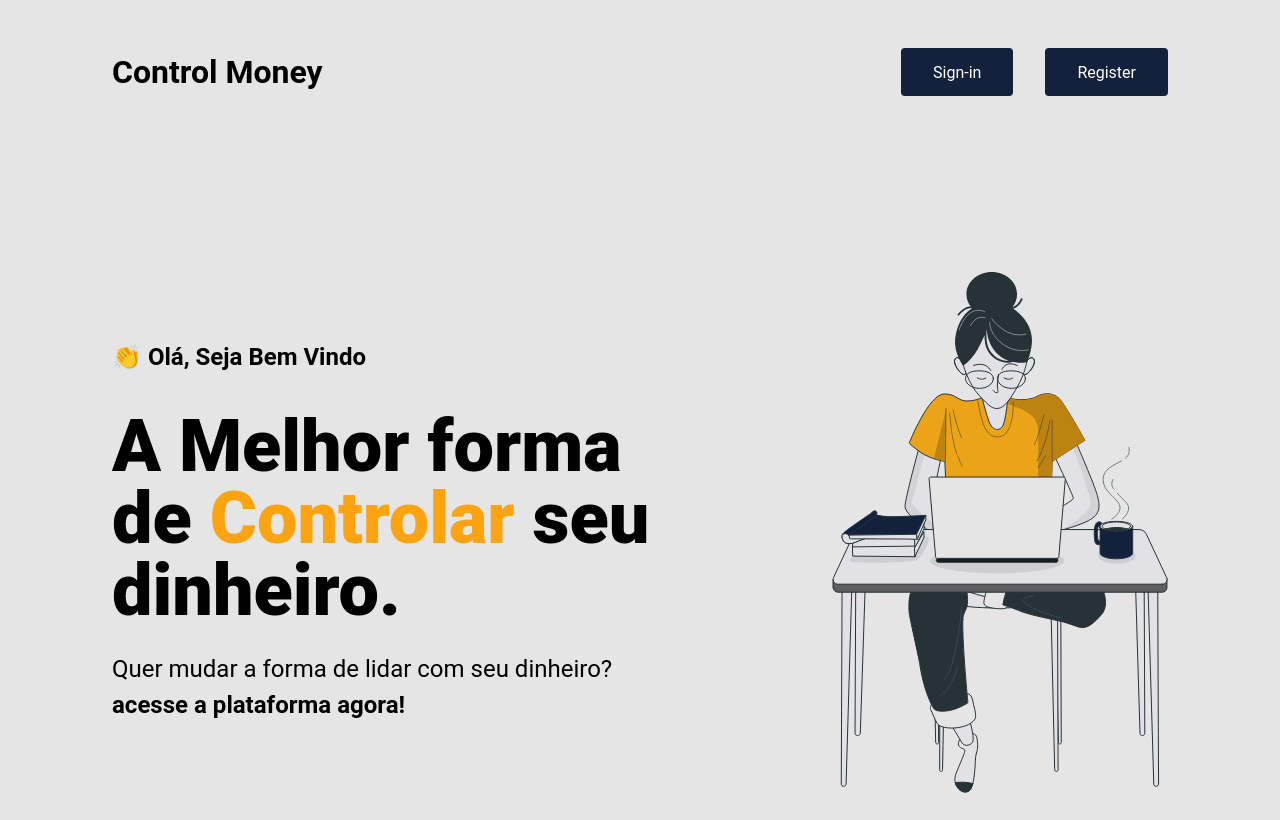
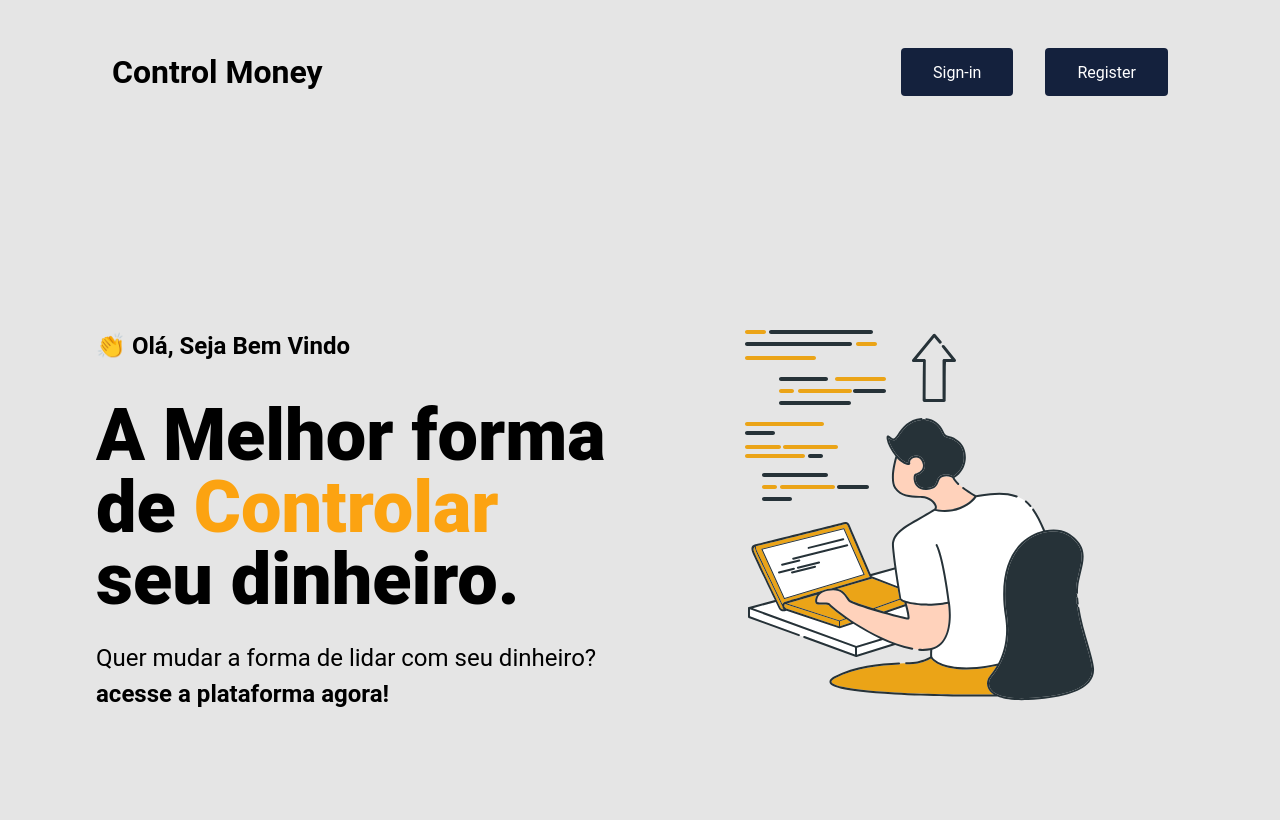
Before and after one commit to ArthurBernardoDev/Control-money, a React (Create React App) app: page / in a window 1280 px wide. Built offline with nearby package versions, Linux system fonts and the light colour scheme.

Commit message:
feat: adjust sccs and register form

```diff
--- a/src/Routes.tsx
+++ b/src/Routes.tsx
@@ -3,6 +3,7 @@ import { BrowserRouter as Router, Route, Switch } from "react-router-dom";
 import Home from "./pages/Home/Home";
 import Register from "./pages/Register/Register";
 import SignIn from "./pages/SignIn/SignIn";
+import Dashboard from "./pages/Dashboard/dashboard";
 
 const Routes: React.FC = () => {
   return (
@@ -11,6 +12,7 @@ const Routes: React.FC = () => {
         <Route path={"/"} component={Home} exact />
         <Route path={"/signin"} component={SignIn} exact />
         <Route path={"/register"} component={Register} exact />
+          <Route path={"/dashboard"} component={Dashboard} exact />
       </Switch>
     </Router>
   );
--- a/src/components/Header/Header.module.scss
+++ b/src/components/Header/Header.module.scss
@@ -1,10 +1,8 @@
 .container {
   .content {
     max-width: 1120px;
-    margin: 0 auto;
-
-    padding: 0rem 2rem 11rem;
-    margin-top: 3rem;
+    margin: 3rem auto;
+    padding: 0 2rem 5rem;
     display: flex;
     align-items: center;
     justify-content: space-between;
--- a/src/components/MainHome/MainHome.module.scss
+++ b/src/components/MainHome/MainHome.module.scss
@@ -1,7 +1,7 @@
 .contentContainer {
   max-width: 1120px;
   margin: 0 auto;
-  padding: 0 2rem;
+  padding: 0 1rem;
 
   display: flex;
   align-items: center;
--- a/src/components/MainHome/MainHome.tsx
+++ b/src/components/MainHome/MainHome.tsx
@@ -1,5 +1,5 @@
 import styles from "./MainHome.module.scss";
-import Avatar from "../../assets/avatar.svg";
+import Personal from "../../assets/36.-Personal-Growth.svg";
 
 const HomePage: React.FC = () => {
   return (
@@ -16,7 +16,7 @@ const HomePage: React.FC = () => {
             <span>acesse a plataforma agora!</span>
           </p>
         </section>
-        <img src={Avatar} alt="" />
+        <img src={Personal} alt="" />
       </main>
     </>
   );
--- a/src/context/hooks/UseAuth.tsx
+++ b/src/context/hooks/UseAuth.tsx
@@ -31,8 +31,6 @@ export default function useAuth() {
         const {
             data: { token },
         } = await api.post('/auth', data['data'])
-        /* eslint-disable no-console */
-        console.log(token)
         localStorage.setItem('token:control-money', JSON.stringify(token))
         api.defaults.headers.common['Authorization'] = `Bearer ${token}`
         setAuthenticated(true)
--- /dev/null
+++ b/src/pages/Dashboard/dashboard.tsx
@@ -0,0 +1,18 @@
+import styles from "../../components/Header/Header.module.scss";
+
+const Dashboard = () => {
+    return (
+        <>
+            <header className={styles.container}>
+                <div className={styles.content}>
+                    <h1>
+                        <a href="/">Control Money </a>
+                    </h1>
+                    <div>
+                    </div>
+                </div>
+            </header>
+        </>
+    );
+};
+export default Dashboard;
--- a/src/pages/Register/Register.tsx
+++ b/src/pages/Register/Register.tsx
@@ -2,18 +2,10 @@ import Header from "../../components/Header/Header";
 import styles from "./Register.module.scss";
 import api from "../../api/api";
 import {ChangeEvent, useEffect, useState} from "react";
-import {AxiosResponse} from "axios";
 import {useHistory} from "react-router-dom";
+const Register = () => {
 
-
-type responseData ={
-  name: string
-}
-
-const Register = () => {
   const history = useHistory()
-  const [resNameUser, setResNameUser] = useState('')
-  console.log(resNameUser)
 
   const [email, setEmail] = useState('')
   const [password, setPassword] = useState('')
@@ -30,7 +22,6 @@ const Register = () => {
 e.preventDefault()
 
    api.post('users', {name, email, password})
-       .then((res:AxiosResponse<responseData>) => setResNameUser(res.data.name))
        .then(() => history.push('/signin'))
        .catch(() => setErrorLogin(true))
   }
--- a/src/pages/SignIn/SignIn.tsx
+++ b/src/pages/SignIn/SignIn.tsx
@@ -1,7 +1,7 @@
 import Header from "../../components/Header/Header";
 import styles from "./SignIn.module.scss";
 import React, { useContext, useState} from "react";
-import {useForm} from "react-hook-form";
+import { useForm} from "react-hook-form";
 import {useHistory} from "react-router-dom";
 import {yupResolver} from "@hookform/resolvers/yup";
 import {Context} from "../../context/AuthContext";
@@ -36,9 +36,7 @@ function SignIn() {
   const {handleLogin} = useContext(Context)
 
   const handleOnSubmit = async (data: FormInputs) => {
-    await handleLogin({ data })
-        .then(() => history.push('/'))
-        .catch(() => SetErrorLogin(true))
+    await handleLogin({ data }).then(() => history.push('/dashboard')).catch(() => SetErrorLogin(true))
   }
 
   return (
```
Also changed, not shown: src/pages/dashboard.tsx (deleted, +0 -12 lines), src/assets/36.-Personal-Growth.svg (added).
